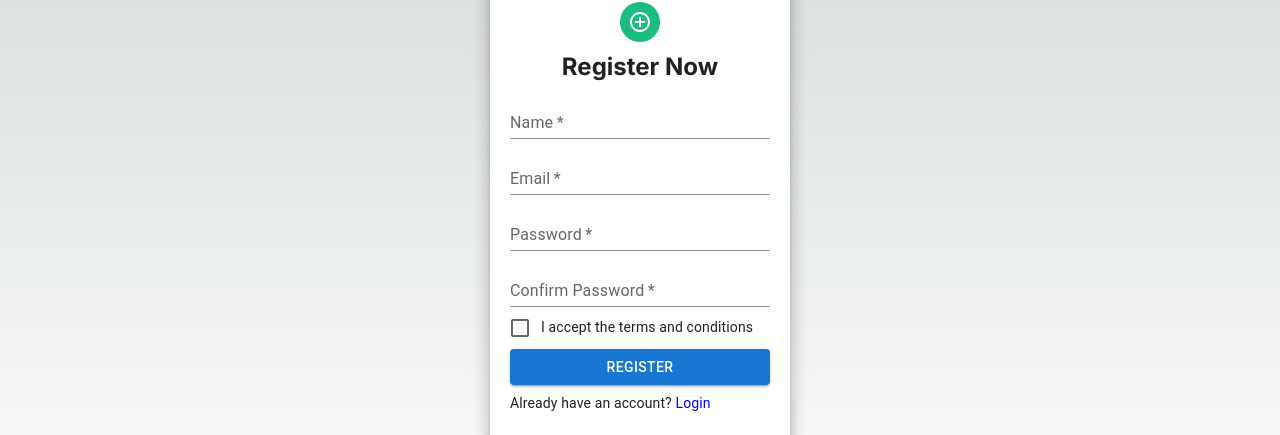
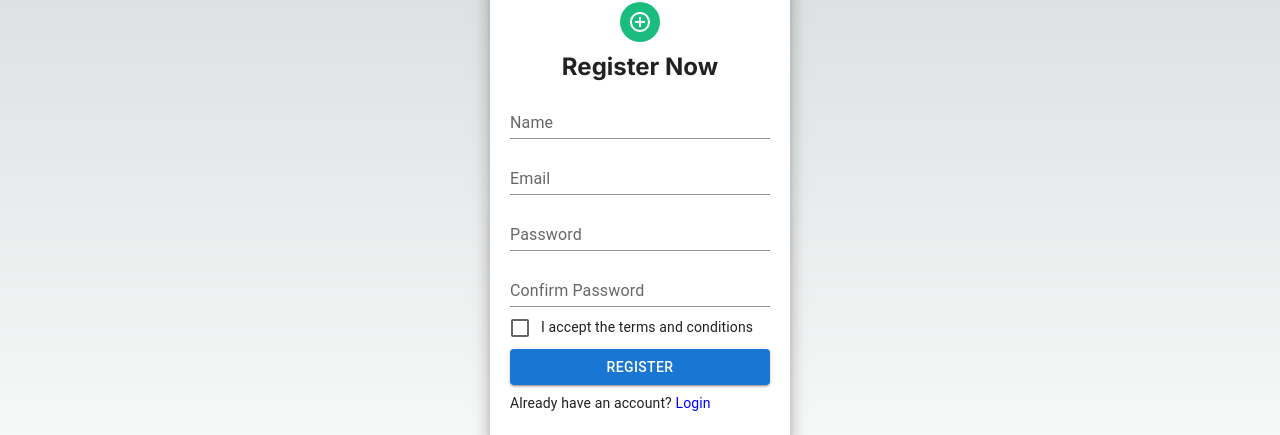
Before and after one commit to srafsan/job_portal, a Next.js app in the folder frontend/: page /register in a window 1280 px wide. Shown: the part 123-558 px from the top of the page. Built offline with nearby package versions, Linux system fonts and the light colour scheme.

Commit message:
Registration Completed

```diff
--- a/frontend/src/app/dashboard/recruiter/addJob/page.tsx
+++ b/frontend/src/app/dashboard/recruiter/addJob/page.tsx
@@ -39,12 +39,12 @@ const RecruiterPage = () => {
     console.log(jobData);
 
     try {
-      await axios.post(
+      const res = await axios.post(
         "http://localhost:3001/dashboard/recruiter/addJob",
         jobData
       );
 
-      console.log("Job data posted successfully");
+      console.log("Res.data", res.data);
     } catch (error) {
       console.log("Error posting the job data", error);
     }
--- a/frontend/src/app/login/page.tsx
+++ b/frontend/src/app/login/page.tsx
@@ -1,5 +1,5 @@
 "use client";
-import React, { EventHandler } from "react";
+import React from "react";
 import {
   Grid,
   Paper,
@@ -39,7 +39,6 @@ const LoginPage = () => {
         window.location.href = `/dashboard/${user}`;
       }
     } catch (error) {
-      // Handle errors here (e.g., show an error message on the form)
       console.error("Login failed:", error);
     }
   };
--- a/frontend/src/app/register/page.tsx
+++ b/frontend/src/app/register/page.tsx
@@ -1,6 +1,8 @@
 "use client";
 import React from "react";
 import Link from "next/link";
+import { useForm, SubmitHandler } from "react-hook-form";
+import axios from "axios";
 import {
   Grid,
   Paper,
@@ -11,68 +13,124 @@ import {
   FormControlLabel,
   Checkbox,
   Button,
-  Typography
+  Typography,
 } from "@mui/material";
-import AddCircleOutlineOutlinedIcon from '@mui/icons-material/AddCircleOutlineOutlined';
+import AddCircleOutlineOutlinedIcon from "@mui/icons-material/AddCircleOutlineOutlined";
+import { useRouter } from "next/navigation";
 
-const LoginPage = () => {
-  const paperStyle = {
-    padding: 20,
-    height: "70vh",
-    width: 300,
-    margin: "20px auto",
+type Inputs = {
+  name: string;
+  email: string;
+  password: string;
+  cPassword: string;
+};
+
+const paperStyle = {
+  padding: 20,
+  height: "70vh",
+  width: 300,
+  margin: "20px auto",
+};
+
+const RegisterPage = () => {
+  const router = useRouter();
+
+  const {
+    register,
+    handleSubmit,
+    watch,
+    formState: { errors },
+  } = useForm<Inputs>();
+
+  const onSubmit: SubmitHandler<Inputs> = async (data) => {
+    const { name, email, password, cPassword } = data;
+
+    if (password !== cPassword) {
+      alert("Password do not match");
+      return;
+    }
+
+    const userData = {
+      name,
+      email,
+      password,
+    };
+
+    console.log(userData);
+
+    try {
+      const url = "http://localhost:3001/signup";
+      const res = await axios.post(url, userData);
+      console.log(res.data);
+
+      if (res.data == "OK") {
+        router.push("/login");
+      }
+    } catch {
+      console.log("Error registering the user data");
+    }
   };
+
   // throw new Error("Not today");
   return (
     <>
       <Grid>
         <Paper elevation={10} style={paperStyle}>
           <Box display="flex" flexDirection="column" alignItems="center">
-            <Avatar style={{backgroundColor: "#1bbd7e"}}>
-              <AddCircleOutlineOutlinedIcon/>
+            <Avatar style={{ backgroundColor: "#1bbd7e" }}>
+              <AddCircleOutlineOutlinedIcon />
             </Avatar>
-            <h2 style={{margin: "10px"}}>Register Now</h2>
+            <h2 style={{ margin: "10px" }}>Register Now</h2>
           </Box>
-          <Box>
+          <form onSubmit={handleSubmit(onSubmit)}>
             <Stack spacing={1}>
               <TextField
                 label="Name"
-                placeholder="Enter Name"
                 variant="standard"
+                {...register("name", { required: true })}
                 fullWidth
-                required
               />
               <TextField
                 label="Email"
-                placeholder="Enter Email"
                 variant="standard"
                 type="email"
+                {...register("email", { required: true })}
                 fullWidth
-                required
               />
               <TextField
                 label="Password"
-                placeholder="Enter Password"
                 variant="standard"
                 type="password"
+                {...register("password", { required: true })}
                 fullWidth
-                required
               />
               <TextField
                 label="Confirm Password"
-                placeholder="Enter Password"
                 variant="standard"
                 type="password"
+                {...register("cPassword", { required: true })}
                 fullWidth
-                required
               />
             </Stack>
-            <FormControlLabel control={<Checkbox/>} label={<Typography fontSize={14}>I accept the terms and conditions</Typography>}/>
-            <Button type="submit" variant="contained" color="primary" fullWidth>Register</Button>
-          </Box>
+            <FormControlLabel
+              control={<Checkbox />}
+              label={
+                <Typography fontSize={14}>
+                  I accept the terms and conditions
+                </Typography>
+              }
+            />
+            <Button type="submit" variant="contained" color="primary" fullWidth>
+              Register
+            </Button>
+          </form>
           <Stack spacing={1} marginTop={1}>
-            <Typography fontSize={14}>Already have an account?
-              <Link href="/login" style={{color: "blue"}}> Login</Link>
+            <Typography fontSize={14}>
+              Already have an account?
+              <Link href="/login" style={{ color: "blue" }}>
+                {" "}
+                Login
+              </Link>
             </Typography>
           </Stack>
         </Paper>
@@ -81,4 +139,4 @@ const LoginPage = () => {
   );
 };
 
-export default LoginPage;
+export default RegisterPage;
```
